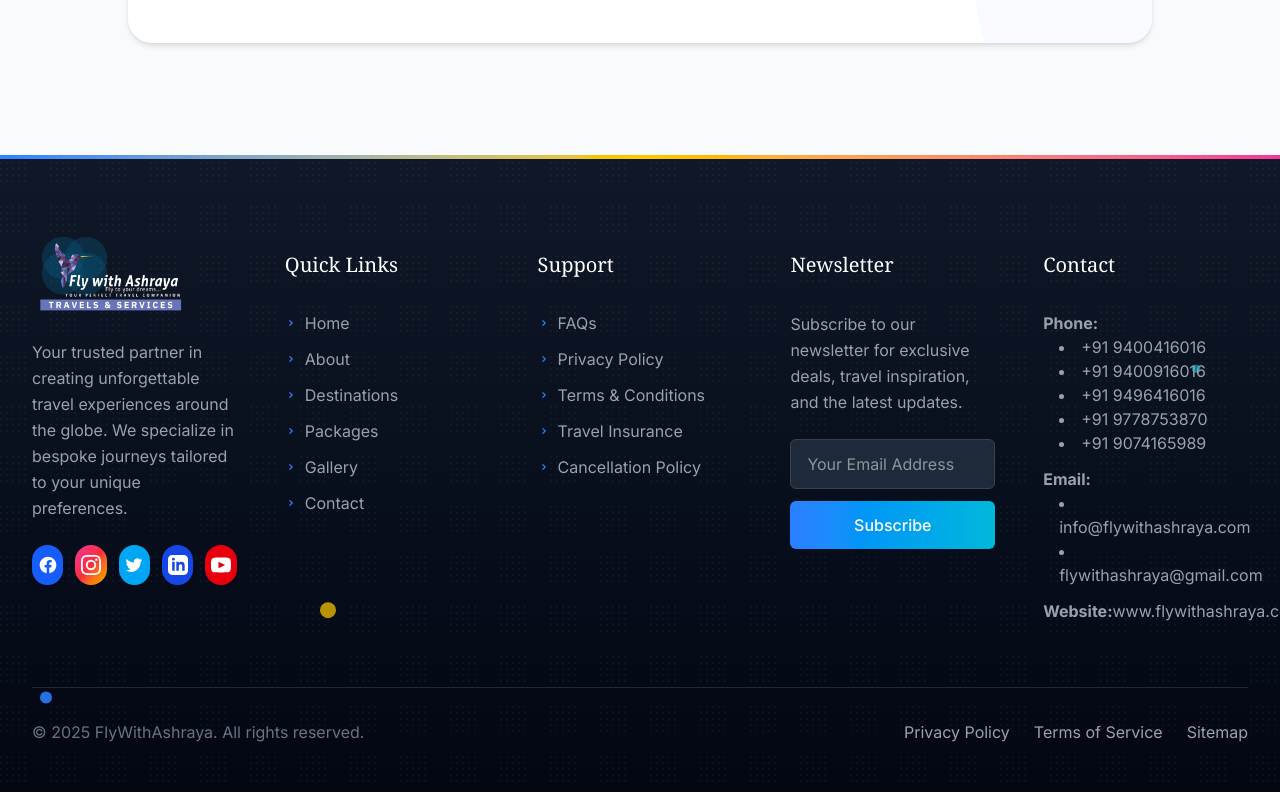
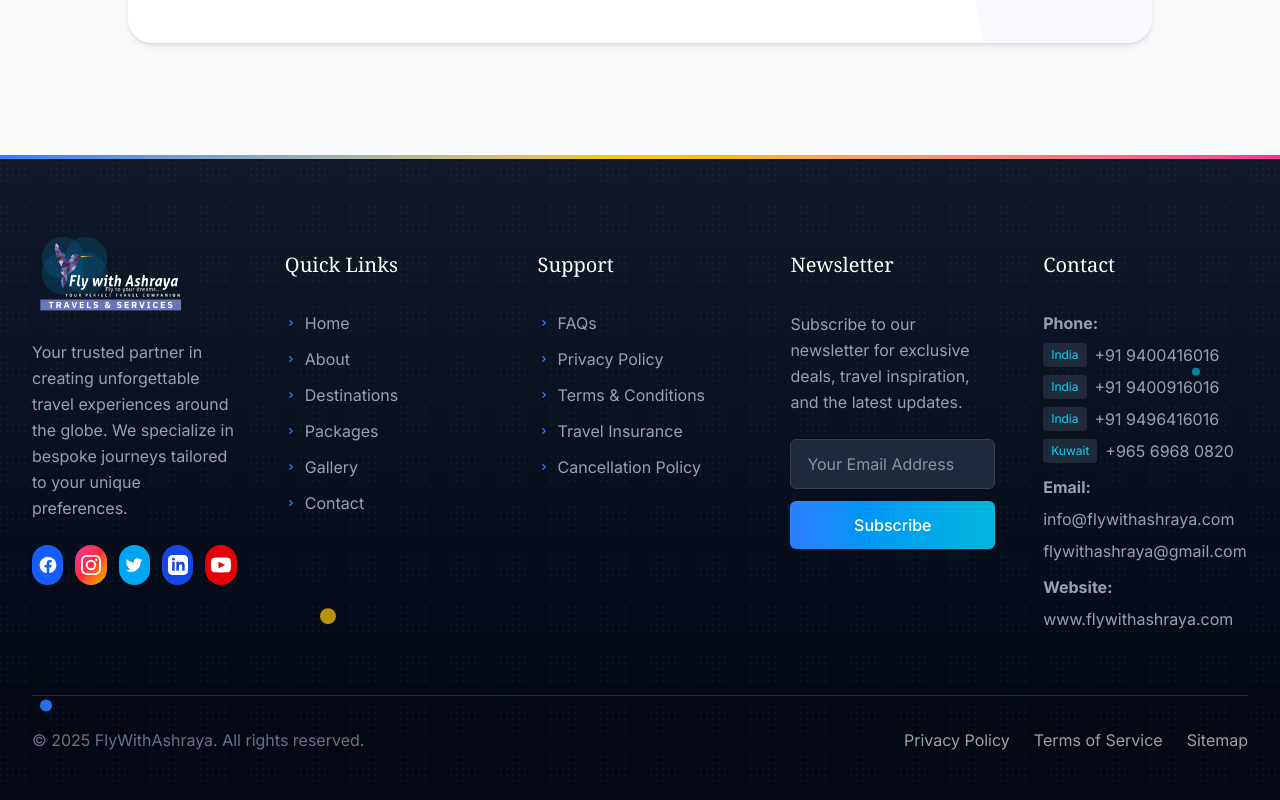
Before and after one commit to cynosylix/flywithashrayaofficialweb, a Next.js app in the folder flywithashrayaofficialwebpage/: page /about in a window 1280 px wide. Shown: the part 6346-7146 px from the top of the page. Built offline with nearby package versions, Linux system fonts and the light colour scheme.

Commit message:
do some updates

```diff
--- a/flywithashrayaofficialwebpage/package.json
+++ b/flywithashrayaofficialwebpage/package.json
@@ -11,9 +11,11 @@
   "dependencies": {
     "@react-google-maps/api": "^2.20.7",
     "framer-motion": "^12.23.6",
+    "lucide-react": "^0.536.0",
     "next": "15.4.1",
     "react": "19.1.0",
     "react-dom": "19.1.0",
+    "react-feather": "^2.0.10",
     "react-icons": "^5.5.0"
   },
   "devDependencies": {
--- a/flywithashrayaofficialwebpage/src/app/components/ContactForm.tsx
+++ b/flywithashrayaofficialwebpage/src/app/components/ContactForm.tsx
@@ -71,7 +71,7 @@ const ContactForm = () => {
               <div className="space-y-4">
                 <p className="text-white/80">Prefer direct communication?</p>
                 <button className="flex items-center gap-2 px-4 py-2 bg-white/5 border border-white/20 rounded-lg text-white hover:bg-white/10 transition-all">
-                  <IoIosMail /> support@yourdomain.com
+                  <IoIosMail /> info@flywithashraya.com
                 </button>
               </div>
             </div>
--- a/flywithashrayaofficialwebpage/src/app/components/Contactcomponent.tsx
+++ b/flywithashrayaofficialwebpage/src/app/components/Contactcomponent.tsx
@@ -44,27 +44,27 @@ const locations = [
     id: 1,
     title: "Head Office",
     address: "Velikkakathu Building Kalachanda Jn., NH 183 Behind Federal Bank ATM Pampady, Kottayam, Kerala, India",
-    phones: "+91 12345 67890\n+91 98765 43210",
-    email: "flywithashraya@gmail.com",
-    hours: "Mon-Fri: 9AM - 6PM | Sat: 9AM - 1PM",
+    phones: "+91 9400416016\n+91 9496416016",
+    email: "info@flywithashraya.com",
+    hours: "Mon-Sat: 9AM - 6PM",
     mapEmbedUrl: "https://www.google.com/maps/embed?pb=!1m18!1m12!1m3!1d3928.7151!2d76.6789!3d9.8765!2m3!1f0!2f0!3f0!3m2!1i1024!2i768!4f13.1!3m3!1m2!1s0x3b062d8007486355%3A0x2d4e5e190382302d!2sFly%20With%20Ashraya!5e0!3m2!1sen!2sin!4v1234567890123!5m2!1sen!2sin"
   },
   {
     id: 2,
     title: "Branch Office 1",
     address: "Kunnumpurathu Building, Opposite South Indian Bank, NH 183, Mundakayam, Kottayam, Kerala, India",
-    phones: "+91 12345 67890\n+91 98765 43210",
-    email: "flywithashraya@gmail.com",
-    hours: "Mon-Fri: 8AM - 5PM | Sat: 8AM - 12PM",
+    phones: "+91 9400916016\n+91 97787 53870",
+    email: "info@flywithashraya.com",
+    hours: "Mon-Sat: 8AM - 5PM",
     mapEmbedUrl: "https://www.google.com/maps/embed?pb=!1m18!1m12!1m3!1d621017.9568261022!2d76.882247!3d9.539637!2m3!1f0!2f0!3f0!3m2!1i1024!2i768!4f13.1!3m3!1m2!1s0x3b0649c01c1563d3%3A0x1008ca93944fdba0!2sFly%20With%20Ashraya!5e0!3m2!1sen!2sus!4v1752842367919!5m2!1sen!2sus"
   },
   {
     id: 3,
     title: "International Branch",
     address: "Building 81, Opposite Police Station, Tea Spot Building, Street 3, Jleeb Al-Shuyoukh, Kuwait",
-    phones: "+91 12345 67890\n+91 98765 43210",
-    email: "flywithashraya@gmail.com",
-    hours: "Sun-Thu: 8AM - 4PM",
+    phones: "+965 69680820\n+965 97341915",
+    email: "info@flywithashraya.com\n nikhil@flywithashraya.com",
+    hours: "Time (Online only)",
     mapEmbedUrl: "https://www.google.com/maps/embed?pb=!1m18!1m12!1m3!1d549398.062775777!2d47.935125!3d29.256636!2m3!1f0!2f0!3f0!3m2!1i1024!2i768!4f13.1!3m3!1m2!1s0x3fcf9914e19893c9%3A0x52c6ebdf0f3f6c3d!2sJleeb%20Al%20shuyoukh!5e0!3m2!1sen!2sus!4v1752842590769!5m2!1sen!2sus"
   }
 ]
--- a/flywithashrayaofficialwebpage/src/app/components/Footer.tsx
+++ b/flywithashrayaofficialwebpage/src/app/components/Footer.tsx
@@ -1,9 +1,9 @@
 "use client";
-import React from "react";
+import React, { useState, useEffect, useRef } from "react";
 import { motion, useAnimation, useInView } from "framer-motion";
-import { useEffect, useRef } from "react";
 import Image from "next/image";
 import Link from "next/link";
+import { X } from "lucide-react";
 
 type SocialMedia = {
   icon: React.ReactNode;
@@ -14,19 +14,154 @@ type SocialMedia = {
 
 type FooterLink = {
   text: string;
-  url: string;
+  url?: string;
+  onClick?: () => void;
+};
+
+const PolicyModal = ({ title, content, isOpen, onClose }: { title: string; content: string; isOpen: boolean; onClose: () => void }) => {
+  if (!isOpen) return null;
+
+  return (
+    <motion.div
+      initial={{ opacity: 0 }}
+      animate={{ opacity: 1 }}
+      exit={{ opacity: 0 }}
+      className="fixed inset-0 z-50 flex items-center justify-center bg-black bg-opacity-50 p-4"
+      onClick={onClose}
+      style={{
+        backdropFilter: "blur(4px)",
+        WebkitBackdropFilter: "blur(4px)"
+      }}
+    >
+      <motion.div
+        initial={{ y: 50, opacity: 0 }}
+        animate={{ y: 0, opacity: 1 }}
+        exit={{ y: 50, opacity: 0 }}
+        className="relative max-w-2xl w-full max-h-[90vh] overflow-y-auto bg-gray-900 rounded-lg shadow-xl border border-gray-700"
+        onClick={(e) => e.stopPropagation()}
+        style={{
+          scrollbarWidth: "thin",
+          scrollbarColor: "#3b82f6 #1f2937"
+        }}
+      >
+        <div className="sticky top-0 bg-gray-900 p-4 border-b border-gray-800 flex justify-between items-center">
+          <h3 className="text-xl font-bold text-white">{title}</h3>
+          <button
+            onClick={onClose}
+            className="text-gray-400 hover:text-white transition-colors p-1 rounded-full hover:bg-gray-800"
+            aria-label="Close modal"
+          >
+            <X size={24} />
+          </button>
+        </div>
+
+        <div
+          className="p-6 text-gray-300"
+          style={{
+            lineHeight: "1.6",
+            fontSize: "0.95rem"
+          }}
+          dangerouslySetInnerHTML={{ __html: content }}
+        />
+
+        <div className="sticky bottom-0 bg-gray-900 p-4 border-t border-gray-800 flex justify-end">
+          <button
+            onClick={onClose}
+            className="px-4 py-2 bg-gradient-to-r from-blue-500 to-cyan-500 rounded-md text-white hover:opacity-90 transition-opacity focus:outline-none focus:ring-2 focus:ring-blue-500 focus:ring-offset-2 focus:ring-offset-gray-900"
+          >
+            Close
+          </button>
+        </div>
+      </motion.div>
+    </motion.div>
+  );
 };
 
 const Footer = () => {
   const controls = useAnimation();
   const ref = useRef(null);
   const isInView = useInView(ref, { once: true, amount: 0.1 });
+  const [activePolicy, setActivePolicy] = useState<{
+    title: string;
+    content: string;
+  } | null>(null);
+
+  // Sample policy content - replace with your actual content
+const policies = {
+  privacy: {
+    title: "Privacy Policy",
+    content: `
+      <h2 style="font-size: 1.5rem; font-weight: 600; margin-top: 0; margin-bottom: 1rem; color: white;">Privacy Policy</h2>
+      <p style="margin-bottom: 1rem;">We value your privacy. All customer data is stored securely and used only for booking and communication purposes.</p>
+      <p style="margin-bottom: 1.5rem;">We never share your information with third parties without consent.</p>
+      <h3 style="font-size: 1.25rem; font-weight: 600; margin-top: 1.5rem; margin-bottom: 0.75rem; color: #f3f4f6;">Data Protection</h3>
+      <p style="margin-bottom: 1rem;">Your personal information is protected with industry-standard security measures.</p>
+    `
+  },
+  terms: {
+    title: "Terms & Conditions",
+    content: `
+      <h2 style="font-size: 1.5rem; font-weight: 600; margin-top: 0; margin-bottom: 1rem; color: white;">Terms & Conditions</h2>
+      <p style="margin-bottom: 1.5rem;">By booking through Fly With Ashraya, you agree to our terms:</p>
+      <ul style="list-style-type: disc; padding-left: 1.5rem; margin-bottom: 1rem;">
+        <li style="margin-bottom: 0.5rem;">Tickets once issued are subject to airline rules</li>
+        <li style="margin-bottom: 0.5rem;">Service charges are non-refundable unless otherwise mentioned</li>
+        <li style="margin-bottom: 0.5rem;">Any errors in passenger details are the customer's responsibility</li>
+        <li style="margin-bottom: 0.5rem;">Prices are subject to change until full payment is received</li>
+      </ul>
+      <h3 style="font-size: 1.25rem; font-weight: 600; margin-top: 1.5rem; margin-bottom: 0.75rem; color: #f3f4f6;">Booking Policy</h3>
+      <p style="margin-bottom: 1rem;">All bookings require full payment to confirm reservations.</p>
+    `
+  },
+  insurance: {
+    title: "Travel Insurance",
+    content: `
+      <h2 style="font-size: 1.5rem; font-weight: 600; margin-top: 0; margin-bottom: 1rem; color: white;">Travel Insurance</h2>
+      <p style="margin-bottom: 1.5rem;">Travel safe with our partnered insurance options:</p>
+      <ul style="list-style-type: disc; padding-left: 1.5rem; margin-bottom: 1rem;">
+        <li style="margin-bottom: 0.5rem;">Coverage for medical emergencies abroad</li>
+        <li style="margin-bottom: 0.5rem;">Protection against baggage loss/delay</li>
+        <li style="margin-bottom: 0.5rem;">Compensation for flight delays and cancellations</li>
+        <li style="margin-bottom: 0.5rem;">24/7 travel assistance services</li>
+      </ul>
+      <h3 style="font-size: 1.25rem; font-weight: 600; margin-top: 1.5rem; margin-bottom: 0.75rem; color: #f3f4f6;">How to Purchase</h3>
+      <p style="margin-bottom: 1rem;">Contact us for the best-suited travel insurance options tailored to your itinerary.</p>
+    `
+  },
+  cancellation: {
+    title: "Cancellation Policy",
+    content: `
+      <h2 style="font-size: 1.5rem; font-weight: 600; margin-top: 0; margin-bottom: 1rem; color: white;">Cancellation Policy</h2>
+      <p style="margin-bottom: 1.5rem;">Our cancellation terms ensure fair processing for all customers:</p>
+      <ul style="list-style-type: disc; padding-left: 1.5rem; margin-bottom: 1rem;">
+        <li style="margin-bottom: 0.5rem;"><strong>Before ticket issuance:</strong> ₹500 cancellation fee may apply</li>
+        <li style="margin-bottom: 0.5rem;"><strong>After ticket issuance:</strong> Subject to airline policy and fees</li>
+        <li style="margin-bottom: 0.5rem;"><strong>Refund processing:</strong> 7–14 working days after airline confirmation</li>
+        <li style="margin-bottom: 0.5rem;"><strong>Special packages:</strong> May have different cancellation terms</li>
+      </ul>
+      <h3 style="font-size: 1.25rem; font-weight: 600; margin-top: 1.5rem; margin-bottom: 0.75rem; color: #f3f4f6;">Important Note</h3>
+      <p style="margin-bottom: 1rem;">Some discounted tickets may be completely non-refundable.</p>
+    `
+  }
+};
 
   useEffect(() => {
     if (isInView) {
       controls.start("visible");
     }
   }, [isInView, controls]);
+
+  useEffect(() => {
+    if (activePolicy) {
+      document.body.style.overflow = 'hidden';
+    } else {
+      document.body.style.overflow = 'auto';
+    }
+
+    return () => {
+      document.body.style.overflow = 'auto';
+    };
+  }, [activePolicy]);
 
    const containerVariants = {
     hidden: { opacity: 0 },
@@ -90,45 +225,34 @@ const itemVariants = {
     },
   };
 
-
   const socialMedia: SocialMedia[] = [
     {
       name: "Facebook",
-      icon: (
-        <path d="M22 12c0-5.523-4.477-10-10-10S2 6.477 2 12c0 4.991 3.657 9.128 8.438 9.878v-6.987h-2.54V12h2.54V9.797c0-2.506 1.492-3.89 3.777-3.89 1.094 0 2.238.195 2.238.195v2.46h-1.26c-1.243 0-1.63.771-1.63 1.562V12h2.773l-.443 2.89h-2.33v6.988C18.343 21.128 22 16.991 22 12z" />
-      ),
+      icon: <path d="M22 12c0-5.523-4.477-10-10-10S2 6.477 2 12c0 4.991 3.657 9.128 8.438 9.878v-6.987h-2.54V12h2.54V9.797c0-2.506 1.492-3.89 3.777-3.89 1.094 0 2.238.195 2.238.195v2.46h-1.26c-1.243 0-1.63.771-1.63 1.562V12h2.773l-.443 2.89h-2.33v6.988C18.343 21.128 22 16.991 22 12z" />,
       color: "bg-blue-600 hover:bg-blue-700",
       url: "https://www.facebook.com/flywithashraya"
     },
     {
       name: "Instagram",
-      icon: (
-        <path d="M12 2.163c3.204 0 3.584.012 4.85.07 3.252.148 4.771 1.691 4.919 4.919.058 1.265.069 1.645.069 4.849 0 3.205-.012 3.584-.069 4.849-.149 3.225-1.664 4.771-4.919 4.919-1.266.058-1.644.07-4.85.07-3.204 0-3.584-.012-4.849-.07-3.26-.149-4.771-1.699-4.919-4.92-.058-1.265-.07-1.644-.07-4.849 0-3.204.013-3.583.07-4.849.149-3.227 1.664-4.771 4.919-4.919 1.266-.057 1.645-.069 4.849-.069zM12 0C8.741 0 8.333.014 7.053.072 2.695.272.273 2.69.073 7.052.014 8.333 0 8.741 0 12c0 3.259.014 3.668.072 4.948.2 4.358 2.618 6.78 6.98 6.98C8.333 23.986 8.741 24 12 24c3.259 0 3.668-.014 4.948-.072 4.354-.2 6.782-2.618 6.979-6.98.059-1.28.073-1.689.073-4.948 0-3.259-.014-3.667-.072-4.947-.196-4.354-2.617-6.78-6.979-6.98C15.668.014 15.259 0 12 0zm0 5.838a6.162 6.162 0 100 12.324 6.162 6.162 0 000-12.324zM12 16a4 4 0 110-8 4 4 0 010 8zm6.406-11.845a1.44 1.44 0 100 2.881 1.44 1.44 0 000-2.881z" />
-      ),
+      icon: <path d="M12 2.163c3.204 0 3.584.012 4.85.07 3.252.148 4.771 1.691 4.919 4.919.058 1.265.069 1.645.069 4.849 0 3.205-.012 3.584-.069 4.849-.149 3.225-1.664 4.771-4.919 4.919-1.266.058-1.644.07-4.85.07-3.204 0-3.584-.012-4.849-.07-3.26-.149-4.771-1.699-4.919-4.92-.058-1.265-.07-1.644-.07-4.849 0-3.204.013-3.583.07-4.849.149-3.227 1.664-4.771 4.919-4.919 1.266-.057 1.645-.069 4.849-.069zM12 0C8.741 0 8.333.014 7.053.072 2.695.272.273 2.69.073 7.052.014 8.333 0 8.741 0 12c0 3.259.014 3.668.072 4.948.2 4.358 2.618 6.78 6.98 6.98C8.333 23.986 8.741 24 12 24c3.259 0 3.668-.014 4.948-.072 4.354-.2 6.782-2.618 6.979-6.98.059-1.28.073-1.689.073-4.948 0-3.259-.014-3.667-.072-4.947-.196-4.354-2.617-6.78-6.979-6.98C15.668.014 15.259 0 12 0zm0 5.838a6.162 6.162 0 100 12.324 6.162 6.162 0 000-12.324zM12 16a4 4 0 110-8 4 4 0 010 8zm6.406-11.845a1.44 1.44 0 100 2.881 1.44 1.44 0 000-2.881z" />,
       color: "bg-gradient-to-br from-pink-500 via-red-500 to-yellow-500 hover:opacity-90",
       url: "https://www.instagram.com/flywithashraya.in/"
     },
     {
       name: "Twitter",
-      icon: (
-        <path d="M8.29 20.251c7.547 0 11.675-6.253 11.675-11.675 0-.178 0-.355-.012-.53A8.348 8.348 0 0022 5.92a8.19 8.19 0 01-2.357.646 4.118 4.118 0 001.804-2.27 8.224 8.224 0 01-2.605.996 4.107 4.107 0 00-6.993 3.743 11.65 11.65 0 01-8.457-4.287 4.106 4.106 0 001.27 5.477A4.072 4.072 0 012.8 9.713v.052a4.105 4.105 0 003.292 4.022 4.095 4.095 0 01-1.853.07 4.108 4.108 0 003.834 2.85A8.233 8.233 0 012 18.407a11.616 11.616 0 006.29 1.84" />
-      ),
+      icon: <path d="M8.29 20.251c7.547 0 11.675-6.253 11.675-11.675 0-.178 0-.355-.012-.53A8.348 8.348 0 0022 5.92a8.19 8.19 0 01-2.357.646 4.118 4.118 0 001.804-2.27 8.224 8.224 0 01-2.605.996 4.107 4.107 0 00-6.993 3.743 11.65 11.65 0 01-8.457-4.287 4.106 4.106 0 001.27 5.477A4.072 4.072 0 012.8 9.713v.052a4.105 4.105 0 003.292 4.022 4.095 4.095 0 01-1.853.07 4.108 4.108 0 003.834 2.85A8.233 8.233 0 012 18.407a11.616 11.616 0 006.29 1.84" />,
       color: "bg-sky-500 hover:bg-sky-600",
       url: "https://twitter.com/flywithashraya"
     },
     {
       name: "LinkedIn",
-      icon: (
-        <path d="M19 0h-14c-2.761 0-5 2.239-5 5v14c0 2.761 2.239 5 5 5h14c2.762 0 5-2.239 5-5v-14c0-2.761-2.238-5-5-5zm-11 19h-3v-11h3v11zm-1.5-12.268c-.966 0-1.75-.79-1.75-1.764s.784-1.764 1.75-1.764 1.75.79 1.75 1.764-.783 1.764-1.75 1.764zm13.5 12.268h-3v-5.604c0-3.368-4-3.113-4 0v5.604h-3v-11h3v1.765c1.396-2.586 7-2.777 7 2.476v6.759z" />
-      ),
+      icon: <path d="M19 0h-14c-2.761 0-5 2.239-5 5v14c0 2.761 2.239 5 5 5h14c2.762 0 5-2.239 5-5v-14c0-2.761-2.238-5-5-5zm-11 19h-3v-11h3v11zm-1.5-12.268c-.966 0-1.75-.79-1.75-1.764s.784-1.764 1.75-1.764 1.75.79 1.75 1.764-.783 1.764-1.75 1.764zm13.5 12.268h-3v-5.604c0-3.368-4-3.113-4 0v5.604h-3v-11h3v1.765c1.396-2.586 7-2.777 7 2.476v6.759z" />,
       color: "bg-blue-700 hover:bg-blue-800",
       url: "https://www.linkedin.com/in/fly-with-ashraya-ashraya-digital-b21891259"
     },
     {
       name: "YouTube",
-      icon: (
-        <path d="M19.615 3.184c-3.604-.246-11.631-.245-15.23 0-3.897.266-4.356 2.62-4.385 8.816.029 6.185.484 8.549 4.385 8.816 3.6.245 11.626.246 15.23 0 3.897-.266 4.356-2.62 4.385-8.816-.029-6.185-.484-8.549-4.385-8.816zm-10.615 12.816v-8l8 3.993-8 4.007z" />
-      ),
+      icon: <path d="M19.615 3.184c-3.604-.246-11.631-.245-15.23 0-3.897.266-4.356 2.62-4.385 8.816.029 6.185.484 8.549 4.385 8.816 3.6.245 11.626.246 15.23 0 3.897-.266 4.356-2.62 4.385-8.816-.029-6.185-.484-8.549-4.385-8.816zm-10.615 12.816v-8l8 3.993-8 4.007z" />,
       color: "bg-red-600 hover:bg-red-700",
       url: "https://www.youtube.com/@flywithashraya"
     }
@@ -145,19 +269,30 @@ const itemVariants = {
 
   const supportLinks: FooterLink[] = [
     { text: "FAQs", url: "/faq" },
-    { text: "Privacy Policy", url: "/privacy" },
-    { text: "Terms & Conditions", url: "/terms" },
-    { text: "Travel Insurance", url: "/insurance" },
-    { text: "Cancellation Policy", url: "/cancellation" }
+    {
+      text: "Privacy Policy",
+      onClick: () => setActivePolicy(policies.privacy)
+    },
+    {
+      text: "Terms & Conditions",
+      onClick: () => setActivePolicy(policies.terms)
+    },
+    {
+      text: "Travel Insurance",
+      onClick: () => setActivePolicy(policies.insurance)
+    },
+    {
+      text: "Cancellation Policy",
+      onClick: () => setActivePolicy(policies.cancellation)
+    }
   ];
 
   const contactInfo = {
     phones: [
-      "+91 9400416016",
-      "+91 9400916016",
-      "+91 9496416016",
-      "+91 9778753870",
-      "+91 9074165989"
+      { number: "+91 9400416016", country: "India" },
+      { number: "+91 9400916016", country: "India" },
+      { number: "+91 9496416016", country: "India" },
+      { number: "+965 6968 0820", country: "Kuwait" }
     ],
     emails: [
       "info@flywithashraya.com",
@@ -167,12 +302,16 @@ const itemVariants = {
   };
 
   return (
+    <>
       <motion.footer
         ref={ref}
         className="bg-gradient-to-b from-gray-900 to-gray-950 text-white pt-24 pb-12 relative overflow-hidden"
         initial={{ opacity: 0 }}
         animate={controls}
         variants={containerVariants}
+        style={{
+          fontFamily: "'Inter', sans-serif"
+        }}
       >
         {/* Decorative elements */}
         <div className="absolute top-0 left-0 w-full h-1 bg-gradient-to-r from-blue-500 via-yellow-400 to-pink-500"></div>
@@ -250,10 +389,9 @@ const itemVariants = {
                     variants={itemVariants}
                     whileHover="hover"
                   >
-                  <motion.a
-                    href={link.url}
+                    <Link
+                      href={link.url || '#'}
                       className="text-gray-400 hover:text-white transition-colors flex items-center group"
-                    variants={linkVariants}
                     >
                       <svg
                         className="w-3 h-3 text-blue-500 mr-2 group-hover:text-cyan-400 transition-colors"
@@ -267,7 +405,7 @@ const itemVariants = {
                         />
                       </svg>
                       {link.text}
-                  </motion.a>
+                    </Link>
                   </motion.li>
                 ))}
               </ul>
@@ -289,10 +427,10 @@ const itemVariants = {
                     variants={itemVariants}
                     whileHover="hover"
                   >
-                  <motion.a
+                    {link.url ? (
+                      <Link
                         href={link.url}
                         className="text-gray-400 hover:text-white transition-colors flex items-center group"
-                    variants={linkVariants}
                       >
                         <svg
                           className="w-3 h-3 text-blue-500 mr-2 group-hover:text-cyan-400 transition-colors"
@@ -306,7 +444,26 @@ const itemVariants = {
                           />
                         </svg>
                         {link.text}
-                  </motion.a>
+                      </Link>
+                    ) : (
+                      <button
+                        onClick={link.onClick}
+                        className="text-gray-400 hover:text-white transition-colors flex items-center group w-full text-left"
+                      >
+                        <svg
+                          className="w-3 h-3 text-blue-500 mr-2 group-hover:text-cyan-400 transition-colors"
+                          fill="currentColor"
+                          viewBox="0 0 20 20"
+                        >
+                          <path
+                            fillRule="evenodd"
+                            d="M7.293 14.707a1 1 0 010-1.414L10.586 10 7.293 6.707a1 1 0 011.414-1.414l4 4a1 1 0 010 1.414l-4 4a1 1 0 01-1.414 0z"
+                            clipRule="evenodd"
+                          />
+                        </svg>
+                        {link.text}
+                      </button>
+                    )}
                   </motion.li>
                 ))}
               </ul>
@@ -361,33 +518,56 @@ const itemVariants = {
               <ul className="space-y-3 text-gray-400">
                 <li>
                   <strong>Phone:</strong>
-                <ul className="list-disc list-inside ml-4">
+                  <ul className="space-y-2 mt-2">
                     {contactInfo.phones.map((phone, index) => (
-                    <li key={index}>
-                      <a href={`tel:${phone.replace(/\s+/g, '')}`} className="hover:text-white">
-                        {phone}
+                      <motion.li
+                        key={index}
+                        variants={itemVariants}
+                        className="flex items-start"
+                      >
+                        <span className="inline-block bg-gray-800 text-cyan-400 text-xs px-2 py-1 rounded mr-2">
+                          {phone.country}
+                        </span>
+                        <a
+                          href={`tel:${phone.number.replace(/\s+/g, '')}`}
+                          className="hover:text-white transition-colors"
+                        >
+                          {phone.number}
                         </a>
-                    </li>
+                      </motion.li>
                     ))}
                   </ul>
                 </li>
                 <li>
                   <strong>Email:</strong>
-                <ul className="list-disc list-inside ml-4">
+                  <ul className="space-y-2 mt-2">
                     {contactInfo.emails.map((email, index) => (
-                    <li key={index}>
-                      <a href={`mailto:${email}`} className="hover:text-white">
+                      <motion.li
+                        key={index}
+                        variants={itemVariants}
+                      >
+                        <a
+                          href={`mailto:${email}`}
+                          className="hover:text-white transition-colors"
+                        >
                           {email}
                         </a>
-                    </li>
+                      </motion.li>
                     ))}
                   </ul>
                 </li>
                 <li>
                   <strong>Website:</strong>
-                <a href={contactInfo.website} target="_blank" rel="noopener noreferrer" className="hover:text-white">
+                  <motion.div variants={itemVariants} className="mt-2">
+                    <a
+                      href={contactInfo.website}
+                      target="_blank"
+                      rel="noopener noreferrer"
+                      className="hover:text-white transition-colors"
+                    >
                       {contactInfo.website.replace('https://', '')}
                     </a>
+                  </motion.div>
                 </li>
               </ul>
             </motion.div>
@@ -466,6 +646,17 @@ const itemVariants = {
           }}
         />
       </motion.footer>
+
+      {/* Policy Modal */}
+      {activePolicy && (
+        <PolicyModal
+          title={activePolicy.title}
+          content={activePolicy.content}
+          isOpen={!!activePolicy}
+          onClose={() => setActivePolicy(null)}
+        />
+      )}
+    </>
   );
 };
 
--- a/flywithashrayaofficialwebpage/src/app/components/Header.tsx
+++ b/flywithashrayaofficialwebpage/src/app/components/Header.tsx
@@ -29,7 +29,7 @@ const Header = () => {
     { href: "/#specials", text: "Special Fares" },
     { href: "/#testimonials", text: "Reviews" },
     { href: "/gallery", text: "Gallery" },
-    { href: "/contact", text: "Contact" }
+    { href: "/Contact", text: "Contact" }
   ];
 
   // Removed unused variables contactPhones, contactEmails, contactWebsite, socialLinks
--- a/flywithashrayaofficialwebpage/src/app/services/page.tsx
+++ b/flywithashrayaofficialwebpage/src/app/services/page.tsx
@@ -247,8 +247,8 @@ const ServicesPage = () => {
             className="grid grid-cols-2 md:grid-cols-4 gap-8"
           >
             {[
-              { number: "10K+", label: "Happy Clients" },
-              { number: "25+", label: "Years Experience" },
+              { number: "1K+", label: "Happy Clients" },
+              { number: "4+", label: "Years Experience" },
               { number: "50+", label: "Global Partners" },
               { number: "99%", label: "Satisfaction Rate" }
             ].map((stat, index) => (
```
Also changed, not shown: 1 other file (tests, documents, lock files or other folders). Lines whose indentation alone changed are shown as unchanged.
